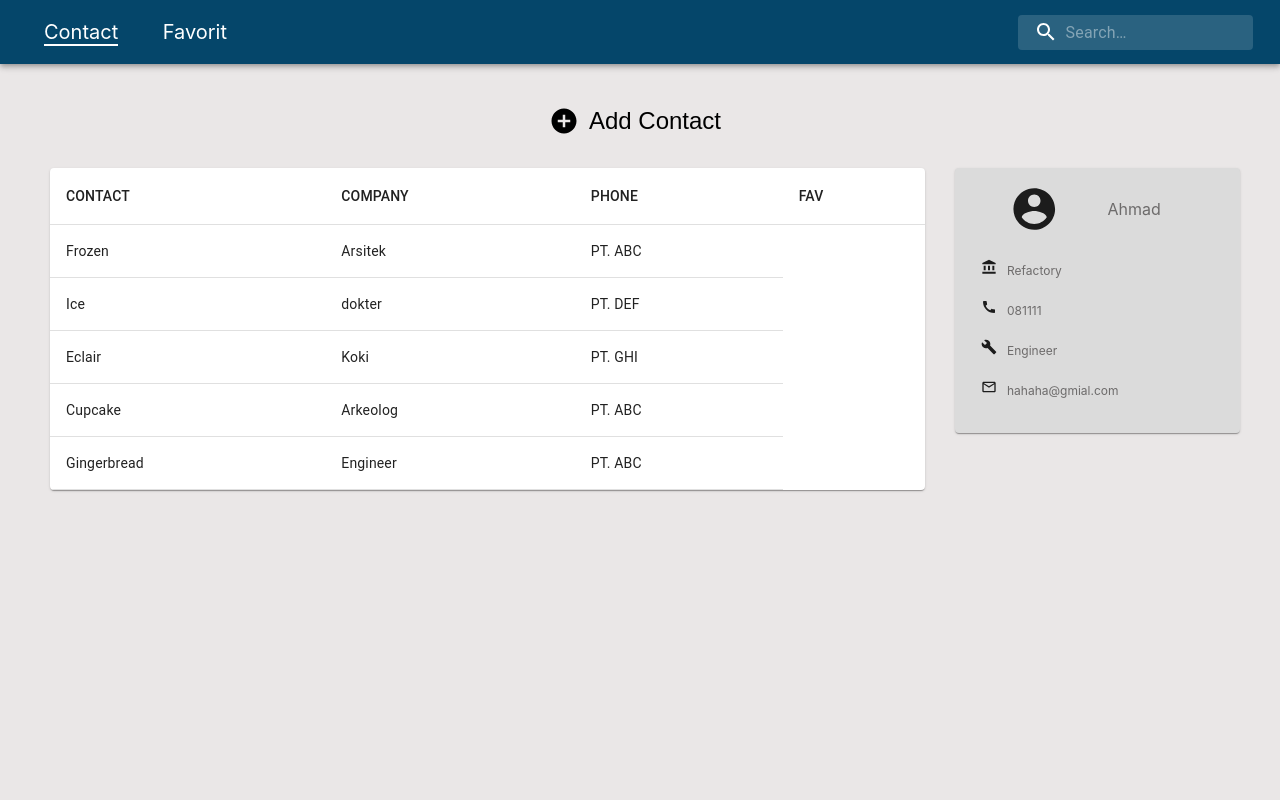
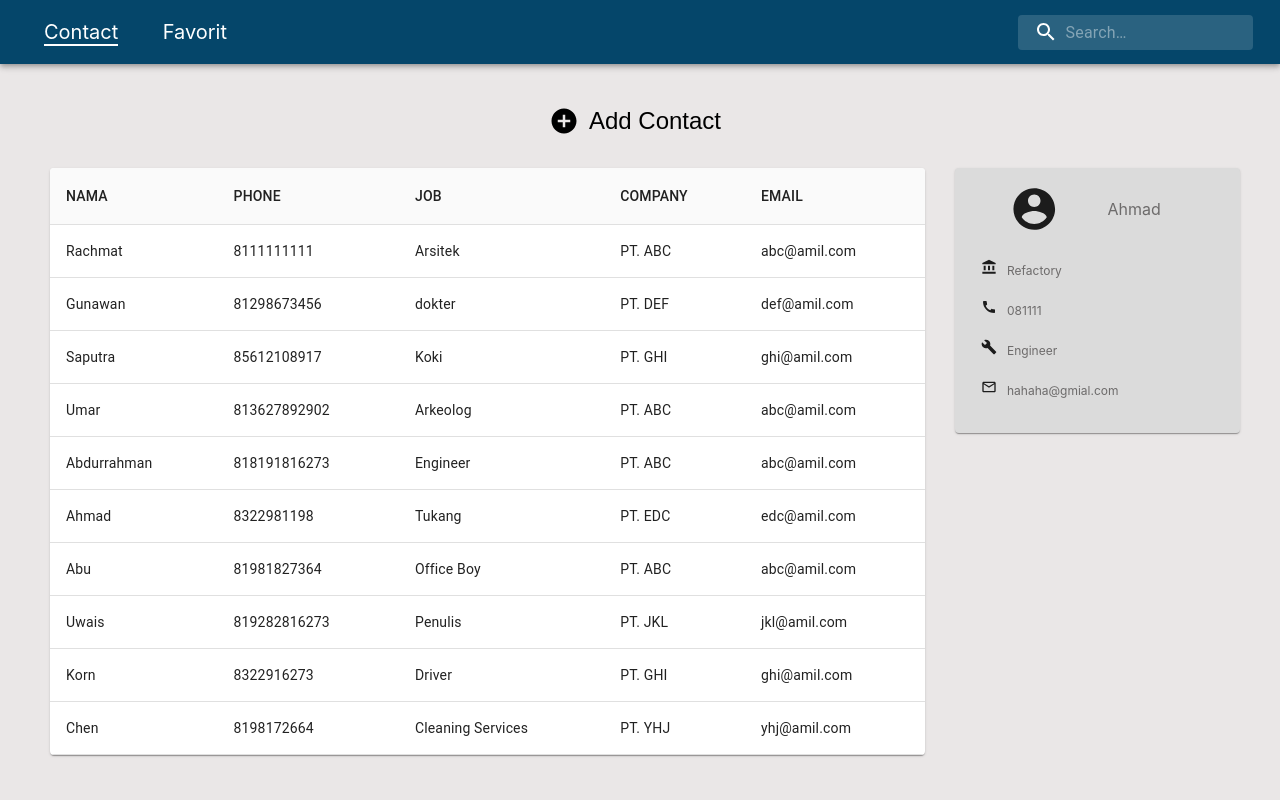
Before and after one commit to nawan44/refactory-exe-fe1, a React (Create React App) app: page /contact in a window 1280 px wide. Built offline with nearby package versions, Linux system fonts and the light colour scheme; no server answers.

Commit message:
table contact 2

```diff
--- a/src/Assets/style/layout.css
+++ b/src/Assets/style/layout.css
@@ -49,3 +49,16 @@ label.MuiFormLabel-root.formLabel {
     margin: 0 0 0 10px;
     color: #6D6B6B !important;
 }
+.headerTitle {
+    min-width: 59px;
+    max-width: 59px;
+    word-wrap: break-word;
+    background-color: #f8f8f8;
+    line-height: 1rem;
+    font-size: 10px;
+    text-align: center;
+    margin: 10px 2px 2px 2px;
+    position: sticky;
+
+    padding: 10px 3px;
+  }
--- a/src/Component/TableContact/index.tsx
+++ b/src/Component/TableContact/index.tsx
@@ -33,15 +33,23 @@ function createData(
 }
 
 const rows = [
-  createData("Frozen ", 8111111111, "Arsitek","PT. ABC", "abc@amil.com", "Corn"),
-  createData("Ice", 8111111111, "dokter","PT. DEF", "def@amil.com", "Corn"),
-  createData("Eclair", 8111111111, "Koki", "PT. GHI", "ghi@amil.com", "Corn"),
-  createData("Cupcake", 8111111111, "Arkeolog", "PT. ABC", "abc@amil.com", "Corn"),
-  createData("Gingerbread", 8111111111, "Engineer", "PT. ABC", "abc@amil.com", "Corn"),
+  createData("Rachmat ", 8111111111, "Arsitek","PT. ABC", "abc@amil.com", "Corn"),
+  createData("Gunawan", 81298673456, "dokter","PT. DEF", "def@amil.com", "Corn"),
+  createData("Saputra", 85612108917, "Koki", "PT. GHI", "ghi@amil.com", "Corn"),
+  createData("Umar", 813627892902, "Arkeolog", "PT. ABC", "abc@amil.com", "Corn"),
+  createData("Abdurrahman", 818191816273, "Engineer", "PT. ABC", "abc@amil.com", "Corn"),
+  createData("Ahmad", 8322981198, "Tukang", "PT. EDC", "edc@amil.com", "Corn"),
+  createData("Abu", 81981827364, "Office Boy", "PT. ABC", "abc@amil.com", "Corn"),
+  createData("Uwais", 819282816273, "Penulis", "PT. JKL", "jkl@amil.com", "Corn"),
+  createData("Korn", 8322916273, "Driver", "PT. GHI", "ghi@amil.com", "Corn"),
+  createData("Chen", 8198172664, "Cleaning Services", "PT. YHJ", "yhj@amil.com", "Corn"),
 ];
 
 function TableContact () {
   const classes = useStyles();
+  const [open, setOpen] = useState({});
+  // const { dialogAksi } = open;
+
   interface MyData {
     name: string;
     phone: string;
@@ -131,21 +139,32 @@ useEffect(() => {
 
   return (
     <TableContainer component={Paper}>
-      <Table className={classes.table} aria-label="simple table">
+              <Table className={classes.table} stickyHeader aria-label="sticky table">
+
         <TableHead>
           <TableRow>
-            <TableCell>CONTACT</TableCell>
-            <TableCell>COMPANY</TableCell>
-            <TableCell>PHONE</TableCell>
-            <TableCell>FAV</TableCell>
+            <TableCell className="headerTitle">NAMA</TableCell>
+            <TableCell className="headerTitle">PHONE</TableCell>
+            <TableCell className="headerTitle">JOB</TableCell>
+            <TableCell className="headerTitle">COMPANY</TableCell>
+            <TableCell className="headerTitle">EMAIL</TableCell>
           </TableRow>
         </TableHead>
         <TableBody>
           {rows.map((row) => (
-            <TableRow key={row.name}>
+            <TableRow key={row.name}
+            // onClick={() => {
+            //    console.log("---------???", item);
+            //   setOpen(
+            //   );
+            // }}
+            >
               <TableCell>{row.name}</TableCell>
+              <TableCell>{row.phone}</TableCell>
               <TableCell>{row.job}</TableCell>
               <TableCell>{row.company}</TableCell>
+              <TableCell>{row.email}</TableCell>
+
             </TableRow>
           ))}
         </TableBody>
```
